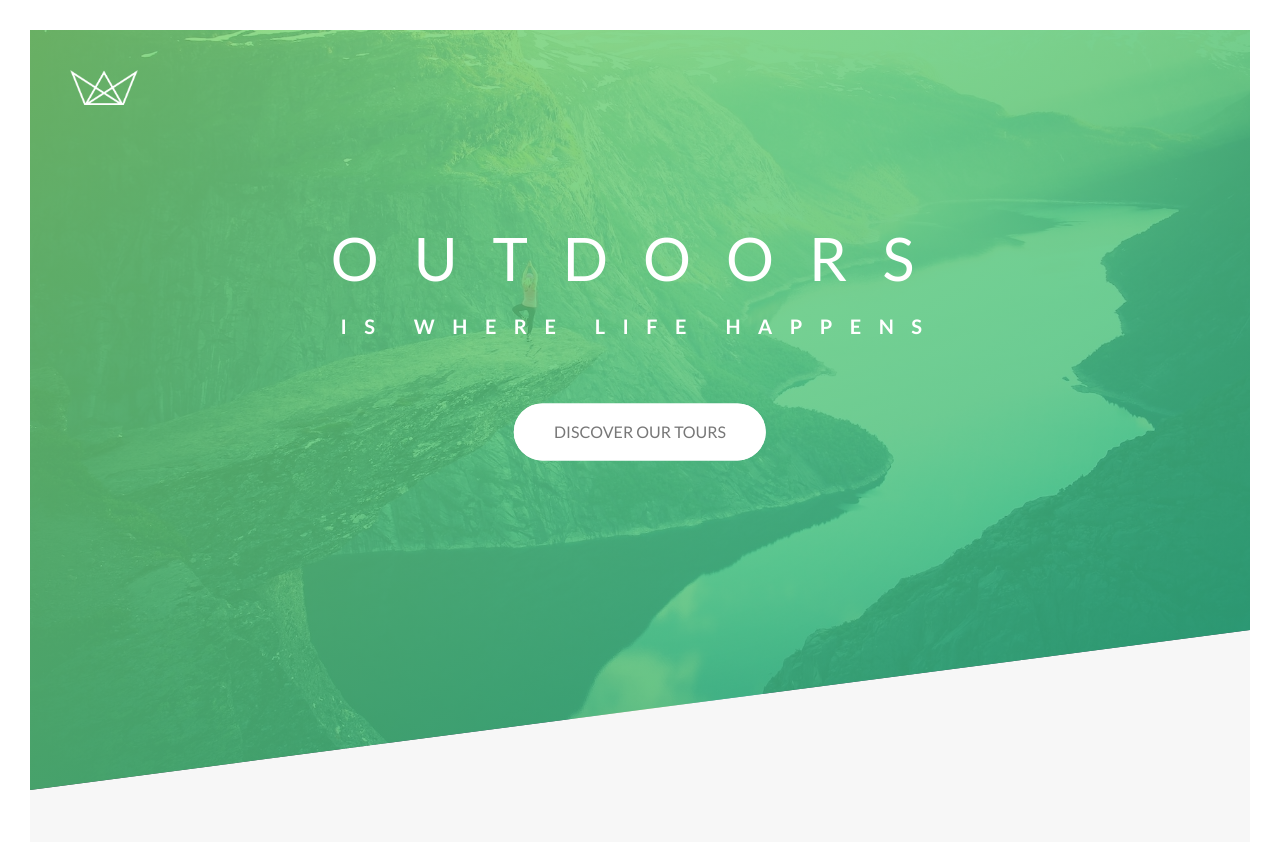
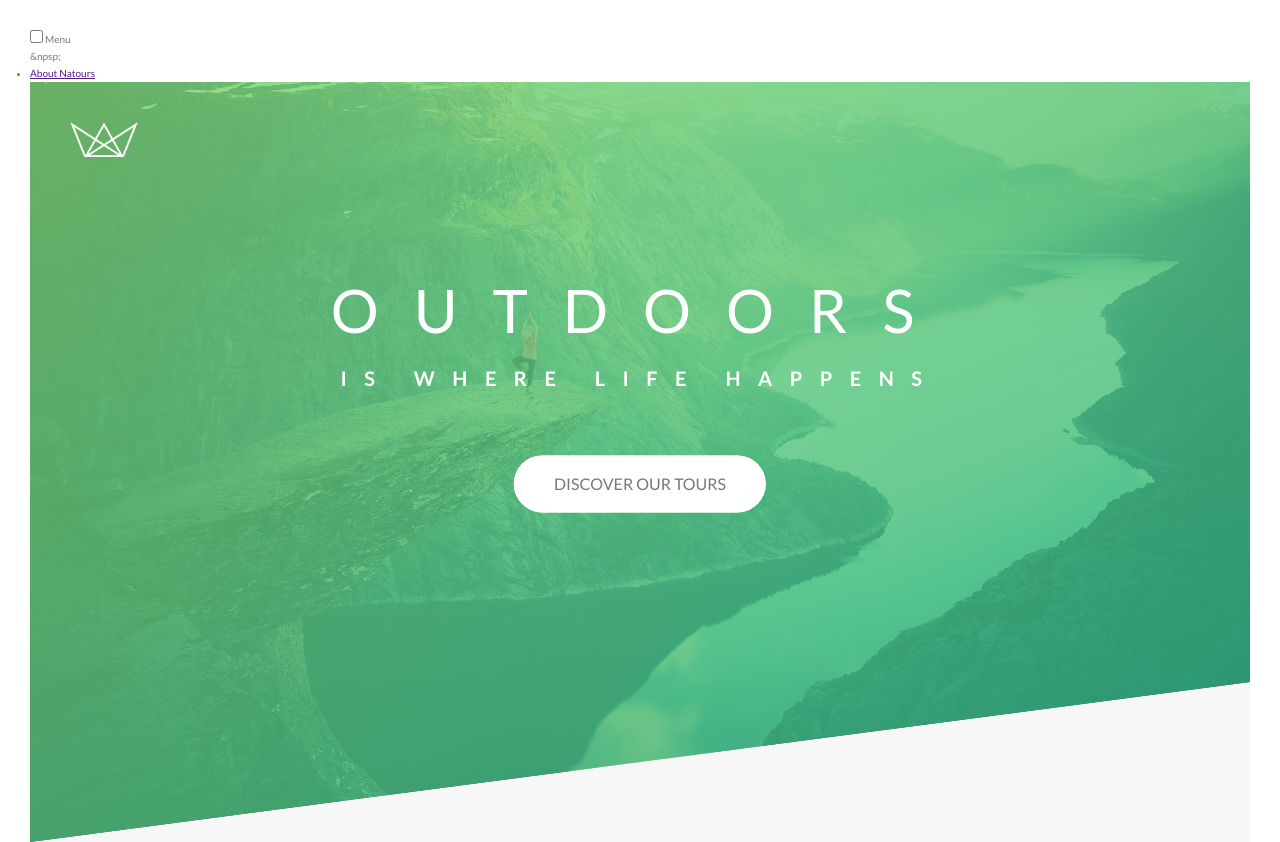
Before and after one commit to abilityekpat/Natours, a website: page index.html in a window 1280 px wide. Shown: the top 842 px of the page. Drawn offline with Linux system fonts and the light colour scheme.

```diff
--- a/index.html
+++ b/index.html
@@ -9,6 +9,17 @@
     <link rel="stylesheet" href="css/style.css">
 </head>
 <body>
+    <div class="navigation">
+        <input type="checkbox" class="navigation__checkbox" id="navi-toggle">
+        <label for="navi-toggle" class="navigation__button">Menu</label>
+        <div class="navigation__background">&npsp;</div>
+        <nav class="navigation__nav">
+            <ul class="navigation__list">
+                <li class="navigation__item"><a href="" class="navigation__link">About Natours</a></li>
+            </ul>
+        </nav>
+
+    </div>
     <header class="header">
         <div class="header__logo-box">
             <img src="img/logo-white.png" alt="logo" class="header__logo">
```
